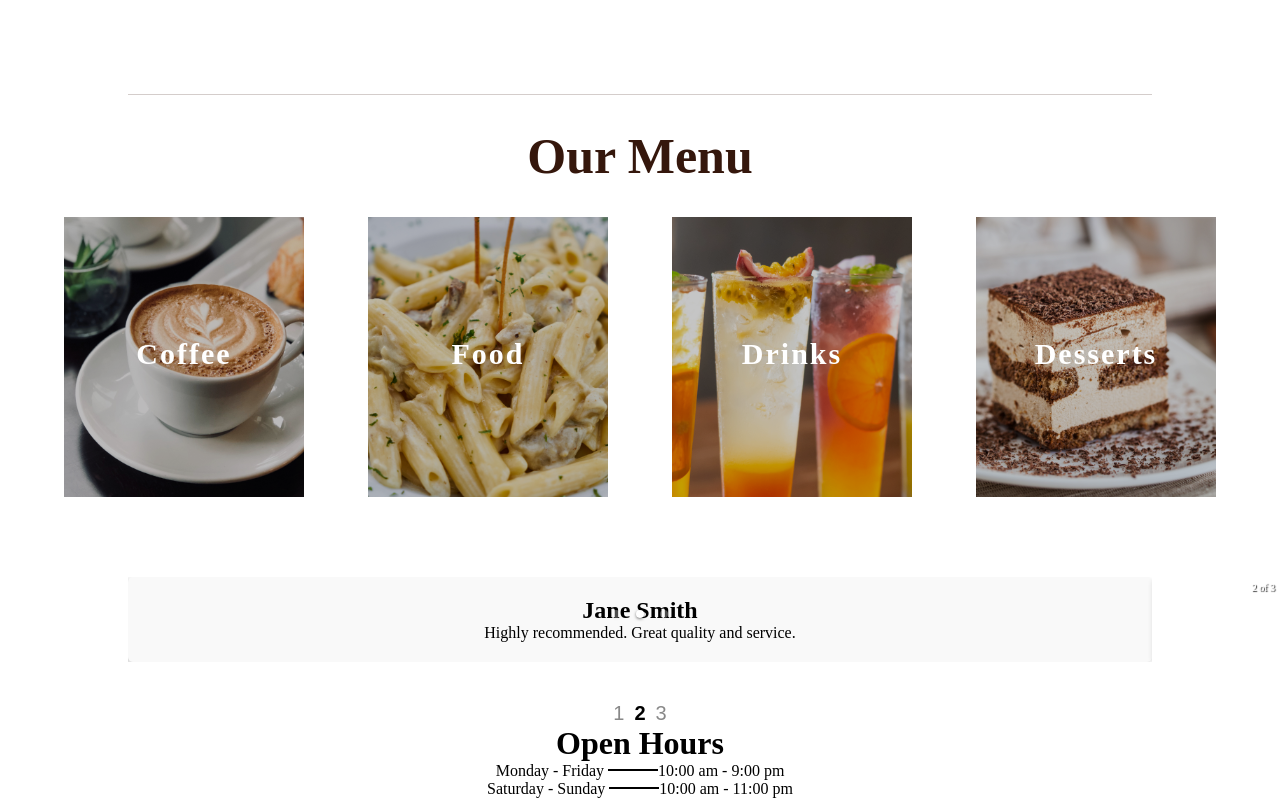
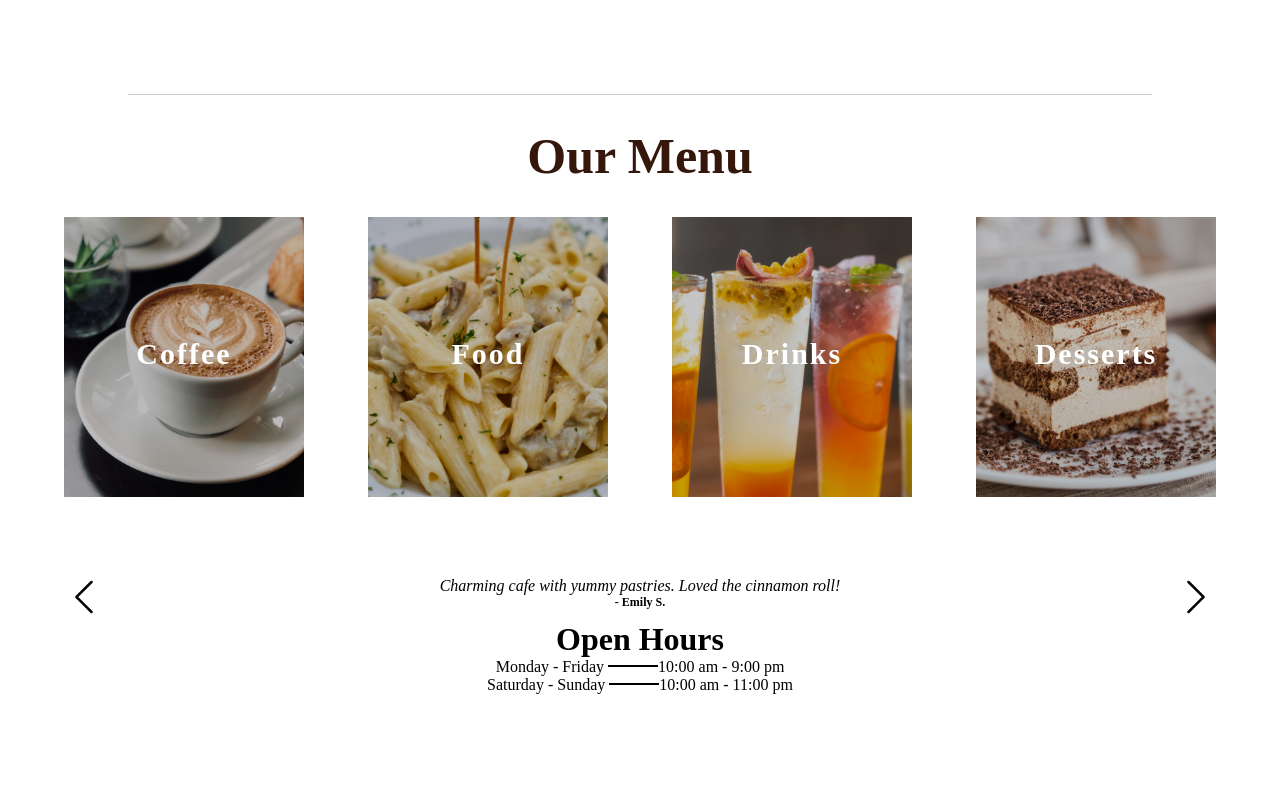
Before and after one commit to maycaelaenguito/cafe-lumiere-with-react, a React (Create React App) app: page / in a window 1280 px wide. Shown: the part 1430-2228 px from the top of the page. After the commit the page ends 2124 px from the top, so only its background shows below. Built offline with nearby package versions, Linux system fonts and the light colour scheme.

Commit message:
added review slider

```diff
--- a/src/components/ReviewsSlider.js
+++ b/src/components/ReviewsSlider.js
@@ -1,72 +1,88 @@
 import React, { useState, useEffect } from "react";
-import "react-responsive-carousel/lib/styles/carousel.min.css"; // Import the carousel styles
-import { Carousel } from "react-responsive-carousel";
-import './reviewslider.css';
+import "./reviewslider.css";
+import {BsChevronLeft} from 'react-icons/bs';
+import {BsChevronRight} from 'react-icons/bs';
 
-const reviewsData = [
+const reviews = [
   {
     id: 1,
-    name: "John Doe",
-    review: "This product is amazing! I love it!",
+    text: "Excellent coffee and comfy atmosphere. Will be back!",
+    author: "John D.",
   },
   {
     id: 2,
-    name: "Jane Smith",
-    review: "Highly recommended. Great quality and service.",
+    text: "Charming cafe with yummy pastries. Loved the cinnamon roll!",
+    author: "Emily S.",
   },
   {
     id: 3,
-    name: "Alex Johnson",
-    review: "Excellent product. Worth every penny.",
+    text: "Cozy spot for a quick bite. The avocado toast was fantastic!",
+    author: "Alex W.",
   },
+  {
+    id: 4,
+    text: "Great service and a variety of teas. A tea lover's paradise!",
+    author: "Sarah L.",
+  },
+  {
+    id: 5,
+    text: "Hearty brunch options and friendly staff. Try the pancakes!",
+    author: "Mike H.",
+  },
+  // Add more reviews here
 ];
 
-const ReviewsSlider = () => {
-  const [currentSlide, setCurrentSlide] = useState(0);
+const ReviewSlider = () => {
+  const [currentReview, setCurrentReview] = useState(0);
+  const [isPaused, setIsPaused] = useState(false);
 
-  // Function to handle automatic sliding
-  const handleAutoSlide = () => {
-    setCurrentSlide((prevSlide) => (prevSlide + 1) % reviewsData.length);
+  useEffect(() => {
+    const sliderInterval = setInterval(() => {
+      if (!isPaused) {
+        setCurrentReview((prev) => (prev + 1) % reviews.length);
+      }
+    }, 3000); // Change the interval time as desired (5 seconds in this example)
+
+    return () => {
+      clearInterval(sliderInterval);
+    };
+  }, [isPaused]);
+
+  const handlePause = () => {
+    setIsPaused(!isPaused);
   };
 
-  // Start automatic sliding when component mounts
-  useEffect(() => {
-    const interval = setInterval(handleAutoSlide, 5000); // Slide every 5 seconds
-    return () => clearInterval(interval); // Clear interval on component unmount
-  }, []);
+  const handlePrev = () => {
+    setCurrentReview((prev) => (prev - 1 + reviews.length) % reviews.length);
+  };
 
-  // Function to handle button click
-  const handleButtonClick = (index) => {
-    setCurrentSlide(index);
+  const handleNext = () => {
+    setCurrentReview((prev) => (prev + 1) % reviews.length);
   };
 
   return (
-    <div>
-      <Carousel
-        selectedItem={currentSlide}
-        onChange={(index) => setCurrentSlide(index)}
-      >
-        {reviewsData.map((review) => (
-          <div key={review.id}>
-            <h2>{review.name}</h2>
-            <p>{review.review}</p>
+    <div className="slider-container" onMouseEnter={handlePause} onMouseLeave={handlePause}>
+        <div className="slide-control">
+          <div className="slide-control-icon" onClick={handlePrev}>
+            <BsChevronLeft size={40} className="slide-control-icon" />
           </div>
-        ))}
-      </Carousel>
-
-      <div className="buttons-container">
-        {reviewsData.map((review, index) => (
-          <button
-            key={review.id}
-            onClick={() => handleButtonClick(index)}
-            className={index === currentSlide ? "active" : ""}
-          >
-            {index + 1}
-          </button>
-        ))}
-      </div>
+          {reviews.map((review, index) => (
+            <div
+              key={review.id}
+              className={`slider-item ${index === currentReview ? "active" : ""}`}
+            >
+              <div className="review-holder">
+                <p className="review-text">{review.text}</p>
+                <p className="author">- {review.author}</p>
+              </div>
+            </div>
+          ))}
+          <div className="slide-control-icon" onClick={handleNext}>
+            <BsChevronRight size={40} className="slide-control-icon"/>
+          </div>
+        </div>
     </div>
   );
 };
 
-export default ReviewsSlider;
+export default ReviewSlider;
--- a/src/components/reviewslider.css
+++ b/src/components/reviewslider.css
@@ -1,47 +1,46 @@
-.buttons-container {
-    display: flex;
-    justify-content: center;
-    margin-top: 20px;
-  }
+/* Add appropriate styling for the slider container and items */
+.slider-container {
+  display: flex;
+  flex-direction: column;
+  align-items: center;
+  width: 300px; /* Set your desired width */
+  margin: 0 auto;
+}
 
-  button {
-    border: none;
-    background-color: transparent;
-    color: #888;
-    font-size: 20px;
-    cursor: pointer;
-    margin: 0 5px;
-  }
+.slider-item {
+  display: none;
+  opacity: 0;
+  transition: opacity 1s;
+}
 
-  button.active {
-    color: #000;
-    font-weight: bold;
-  }
+.slider-item.active {
+  display: block;
+  opacity: 1;
+}
 
-  .carousel .slider-wrapper {
-    width: 80%;
-    margin: 0 auto;
-  }
+.review-text {
+  font-size: 16px;
+  font-style: italic;
+  text-align: center;
+}
 
-  .carousel .slider {
-    box-shadow: 0 2px 10px rgba(0, 0, 0, 0.2);
-  }
+.author {
+  font-size: 12px;
+  font-weight: bold;
+  text-align: center;
+}
 
-  .carousel .slide {
-    background-color: #f9f9f9;
-    padding: 20px;
-    border-radius: 5px;
-    box-shadow: 0 2px 5px rgba(0, 0, 0, 0.1);
-  }
+.slide-control div{
+  cursor: pointer;
+}
+.slide-control{
+  display: flex;
+  justify-content: space-between;
+  width: 90vw;
+}
 
-  .carousel .control-dots {
-    bottom: 30px;
-  }
 
-  .carousel .control-dots .dot {
-    box-shadow: 0 1px 3px rgba(0, 0, 0, 0.2);
-  }
 
-  .carousel .control-dots .dot.selected {
-    box-shadow: 0 1px 3px rgba(0, 0, 0, 0.5);
-  }
+@media (max-width: 600px){
+
+}
```
